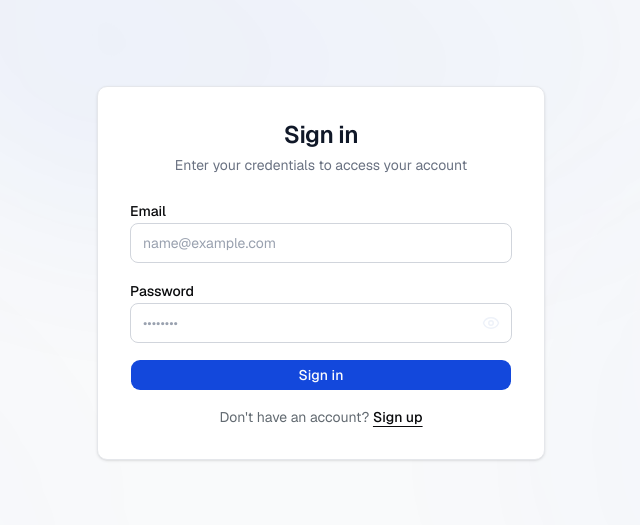
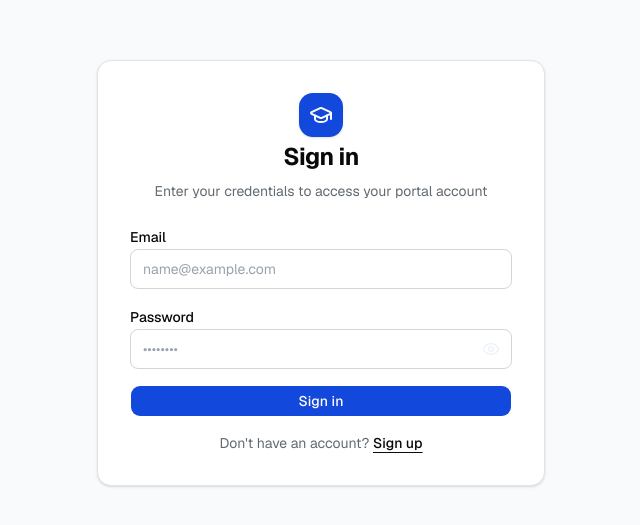
Before and after one commit to samibyte/student-submission-portal, a Next.js app in the folder client/: page /login in a window 1280 px wide. Shown: the part 127-652 px from the top of the page, without its empty margins (319-959 px from the left). Built offline with nearby package versions, Linux system fonts and the light colour scheme; no server answers.

Commit message:
feat: enhance login and signup pages with improved layout and visuals

```diff
--- a/client/src/app/login/page.tsx
+++ b/client/src/app/login/page.tsx
@@ -1,4 +1,6 @@
+import { GraduationCap } from "lucide-react";
 import { redirect } from "next/navigation";
+import { ModeToggle } from "@/components/mode-toggle";
 import { getMe } from "@/lib/auth";
 import { LoginForm } from "./LoginForm";
 
@@ -9,14 +11,20 @@ export default async function LoginPage() {
   }
 
   return (
-    <main className="flex min-h-screen flex-col items-center justify-center p-4">
-      <div className="w-full max-w-md space-y-6 rounded-lg border border-gray-200 bg-white p-6 sm:p-8 shadow-sm">
-        <div className="space-y-1 text-center">
-          <h1 className="text-2xl font-semibold tracking-tight text-gray-900">
+    <main className="relative flex min-h-screen flex-col items-center justify-center p-4 bg-background">
+      <div className="absolute top-4 right-4">
+        <ModeToggle />
+      </div>
+      <div className="w-full max-w-md space-y-6 rounded-xl border border-border bg-card p-6 sm:p-8 shadow-sm">
+        <div className="space-y-2 text-center">
+          <div className="inline-flex size-11 items-center justify-center rounded-xl bg-primary text-primary-foreground mb-1 shadow-sm">
+            <GraduationCap className="w-6 h-6" />
+          </div>
+          <h1 className="text-2xl font-bold tracking-tight text-foreground">
             Sign in
           </h1>
-          <p className="text-sm text-gray-500">
-            Enter your credentials to access your account
+          <p className="text-sm text-muted-foreground">
+            Enter your credentials to access your portal account
           </p>
         </div>
         <LoginForm />
--- a/client/src/app/signup/page.tsx
+++ b/client/src/app/signup/page.tsx
@@ -1,4 +1,6 @@
+import { GraduationCap } from "lucide-react";
 import { redirect } from "next/navigation";
+import { ModeToggle } from "@/components/mode-toggle";
 import { getMe } from "@/lib/auth";
 import { SignupForm } from "./SignupForm";
 
@@ -9,13 +11,19 @@ export default async function SignupPage() {
   }
 
   return (
-    <main className="flex min-h-screen flex-col items-center justify-center p-4">
-      <div className="w-full max-w-md space-y-6 rounded-lg border border-gray-200 bg-white p-6 sm:p-8 shadow-sm">
-        <div className="space-y-1 text-center">
-          <h1 className="text-2xl font-semibold tracking-tight text-gray-900">
+    <main className="relative flex min-h-screen flex-col items-center justify-center p-4 bg-background">
+      <div className="absolute top-4 right-4">
+        <ModeToggle />
+      </div>
+      <div className="w-full max-w-md space-y-6 rounded-xl border border-border bg-card p-6 sm:p-8 shadow-sm">
+        <div className="space-y-2 text-center">
+          <div className="inline-flex size-11 items-center justify-center rounded-xl bg-primary text-primary-foreground mb-1 shadow-sm">
+            <GraduationCap className="w-6 h-6" />
+          </div>
+          <h1 className="text-2xl font-bold tracking-tight text-foreground">
             Create an account
           </h1>
-          <p className="text-sm text-gray-500">
+          <p className="text-sm text-muted-foreground">
             Enter your details below to register as a student
           </p>
         </div>
--- a/client/src/app/submit/layout.tsx
+++ b/client/src/app/submit/layout.tsx
@@ -1,17 +1,12 @@
+import AdminPanelLayout from "@/components/admin-panel/admin-panel-layout";
 import { requireAuth } from "@/lib/auth";
-import { Navbar } from "@/components/Navbar";
 
 export default async function SubmitLayout({
   children,
 }: {
   children: React.ReactNode;
 }) {
-  const user = await requireAuth("STUDENT");
+  await requireAuth("STUDENT");
 
-  return (
-    <div className="min-h-screen bg-gray-50 flex flex-col">
-      <Navbar user={user} />
-      <div className="flex-1">{children}</div>
-    </div>
-  );
+  return <AdminPanelLayout>{children}</AdminPanelLayout>;
 }
--- a/client/src/app/submit/page.tsx
+++ b/client/src/app/submit/page.tsx
@@ -1,9 +1,12 @@
+import { ContentLayout } from "@/components/admin-panel/content-layout";
 import { StudentPortal } from "./StudentPortal";
 
 export default function SubmitPage() {
   return (
-    <main className="mx-auto max-w-5xl px-4 py-8 sm:px-6">
-      <StudentPortal />
-    </main>
+    <ContentLayout title="Student Submissions">
+      <div className="max-w-5xl mx-auto">
+        <StudentPortal />
+      </div>
+    </ContentLayout>
   );
 }
```
